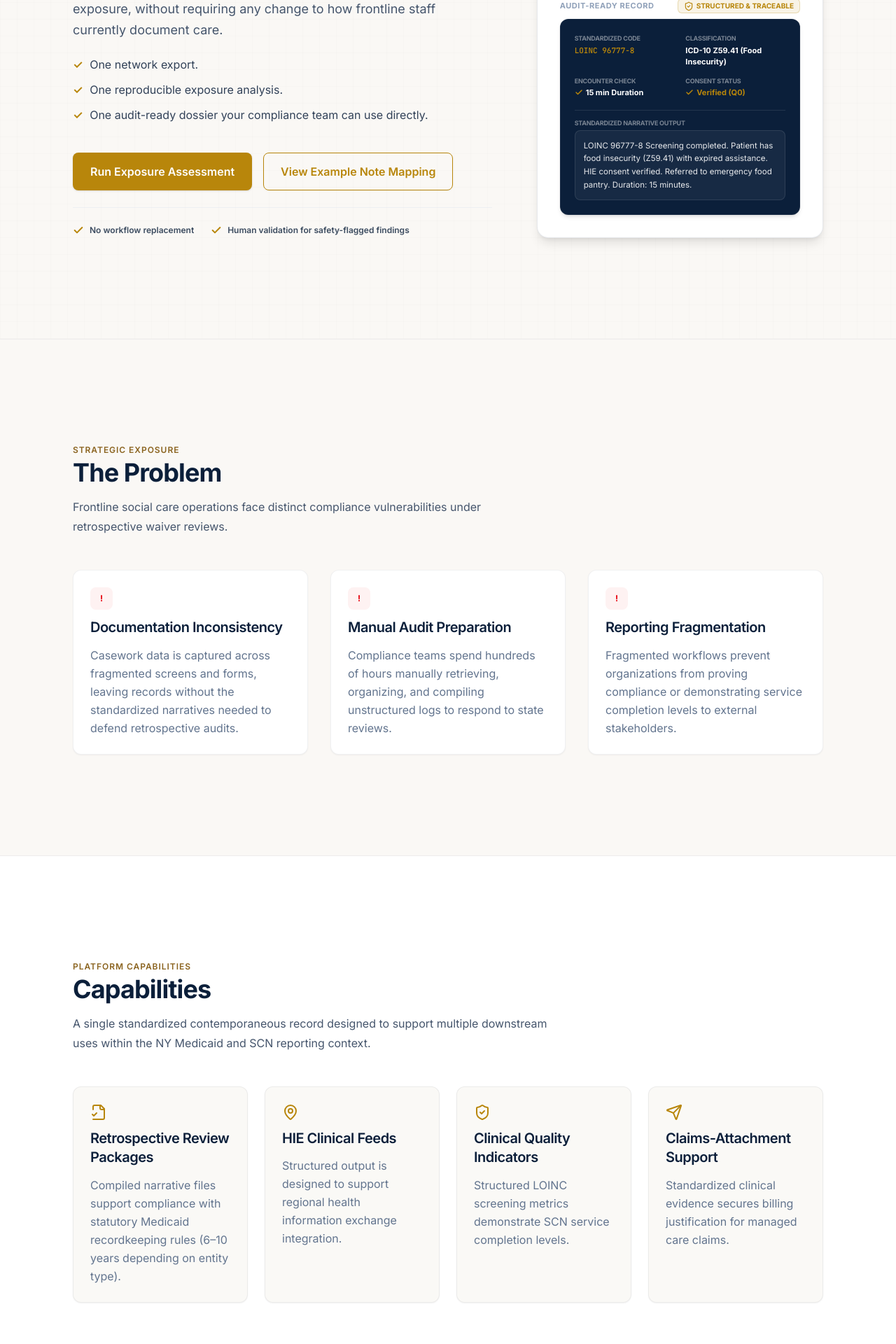
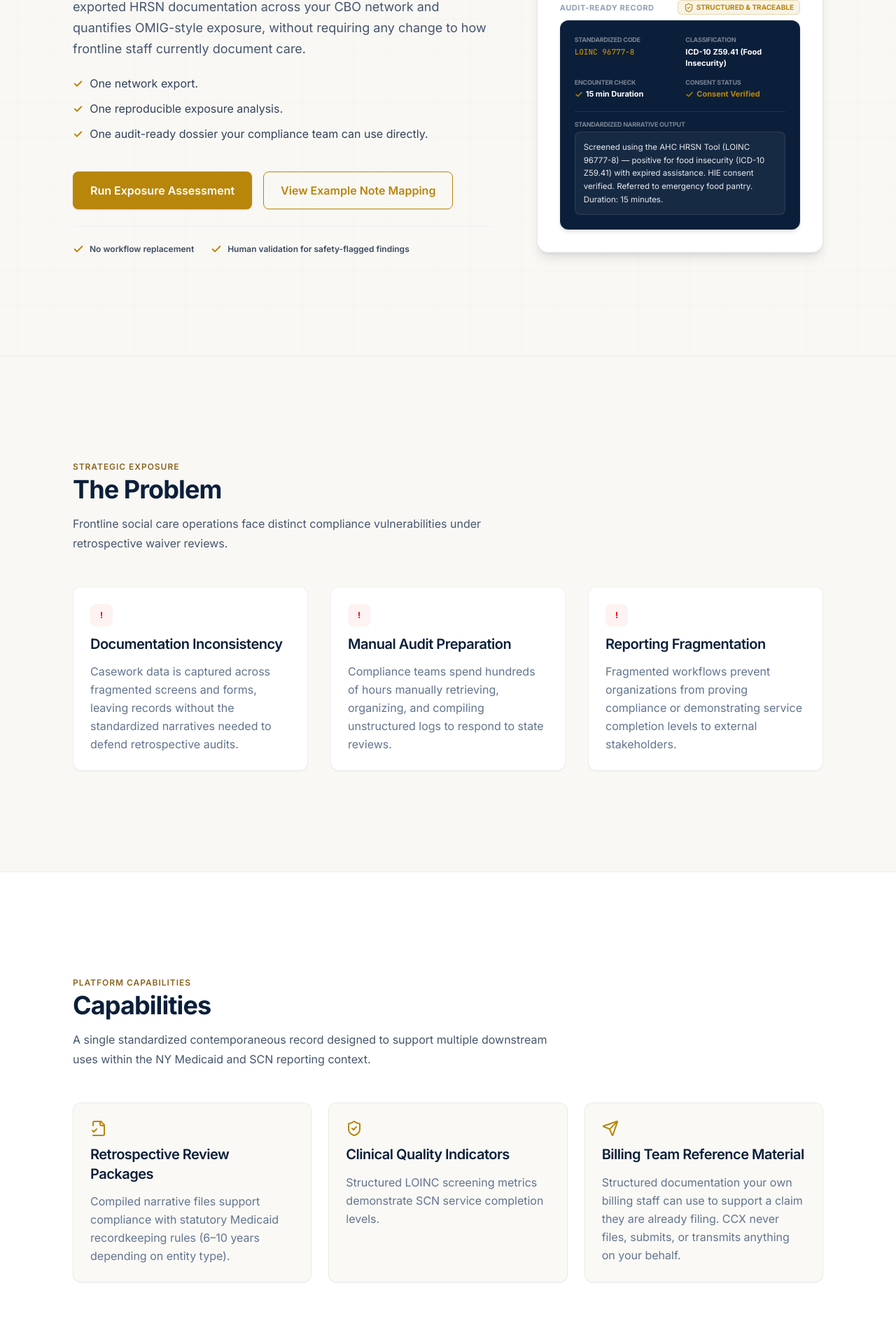
Before and after one commit to Communityclaims/CCXWEBv.1.0, a React (Vite) app: page / in a window 1280 px wide. Shown: the part 520-2440 px from the top of the page at 70% size. Built offline with nearby package versions, Linux system fonts and the light colour scheme.

Commit message:
refactor: standardize consent terminology and UI labels
Remove "(Q0)" notation to improve clarity across application documentation and UI components. Update standardized narrative output for better clinical precision.

```diff
--- a/src/App.tsx
+++ b/src/App.tsx
@@ -51,7 +51,7 @@ const PILOT_SCENARIO_PRESETS: PilotScenarioPreset[] = [
     riskLevel: 'HIGH',
     gaps: [
       'Missing explicit ICD-10 SDOH classification codes (e.g., Z59.41 Food Insecurity).',
-      'Missing contemporaneous digital member consent verification (Question 0).',
+      'Missing contemporaneous digital member consent verification.',
       'Lacks structured screening questionnaire references (e.g., LOINC 96777-8).',
       'Lacks secure proof of contemporaneous signature and entry-day lock.'
     ],
@@ -67,7 +67,7 @@ const PILOT_SCENARIO_PRESETS: PilotScenarioPreset[] = [
     riskLevel: 'MODERATE',
     gaps: [
       'Missing documented encounter duration exceeding the clinical billing threshold.',
-      'Missing explicit contemporaneous member consent verification (Question 0).',
+      'Missing explicit contemporaneous member consent verification.',
       'Checklist entries lack corroborating clinical-narrative description required for retrospective audit defense.'
     ],
     correctiveAction: 'During retrospective review, CCX flags the missing duration and consent documentation, structures the housing-asthma correlation from the available narrative, and produces a reviewed, evidence-referenced finding the organization\'s compliance team can act on before their next OMIG review.'
@@ -78,7 +78,7 @@ const PILOT_SCENARIO_PRESETS: PilotScenarioPreset[] = [
     badge: 'Low Risk Compliant',
     badgeColor: 'bg-gold/10 text-gold border-gold/20',
     description: 'A complete, standards-compliant record identified during retrospective review, validated, and securely sealed with a reproducible audit trail.',
-    rawNote: 'LOINC 96780-2 Screening completed. Patient has specialized transport barriers. ICD-10 Z59.48. Checked HIE. Consent verified (Question 0). Duration: 15 mins.',
+    rawNote: 'LOINC 96780-2 Screening completed. Patient has specialized transport barriers. ICD-10 Z59.48. Checked HIE. Consent verified. Duration: 15 mins.',
     riskLevel: 'LOW',
     gaps: [
       'None. Record is structured to align with current OMIG Audit Handbook guidance, billing compliance requirements, and applicable 6-to-10-year record retention mandates.'
@@ -108,8 +108,8 @@ const PROOF_SCENARIOS: ProofScenario[] = [
     structured: {
       zCode: 'Z59.41 (Food insecurity)',
       duration: '12 Minutes (Exceeds clinical billing threshold)',
-      narrative: 'LOINC 96777-8 Screening completed. Patient presents with acute nutritional deficit due to expired SNAP assistance and physical geographic food desert. Dispatched emergency referral to local pantry.',
-      consent: 'Verified (Question 0 - Contemporaneous Patient Sign-off)'
+      narrative: 'Screened using the AHC HRSN Tool (LOINC 96777-8) — positive for food insecurity (ICD-10 Z59.41). Patient presents with acute nutritional deficit due to expired SNAP assistance and physical geographic food desert. Dispatched emergency referral to local pantry.',
+      consent: 'Verified (Contemporaneous Patient Sign-off)'
     }
   },
   {
@@ -120,7 +120,7 @@ const PROOF_SCENARIOS: ProofScenario[] = [
       zCode: 'Z59.1 (Inadequate housing)',
       duration: '18 Minutes (Exceeds clinical billing threshold)',
       narrative: 'LOINC 97023-6 Screening completed. Patient reports mold exposure and structural water damage. Documented direct correlation with pediatric asthma exacerbation. Handed off to legal advocate.',
-      consent: 'Verified (Question 0 - Contemporaneous Patient Sign-off)'
+      consent: 'Verified (Contemporaneous Patient Sign-off)'
     }
   },
   {
@@ -131,7 +131,7 @@ const PROOF_SCENARIOS: ProofScenario[] = [
       zCode: 'Z59.48 (Transportation barriers)',
       duration: '10 Minutes (Exceeds clinical billing threshold)',
       narrative: 'LOINC 96780-2 Screening completed. Patient has specialized accessibility needs (wheelchair) and is isolated by municipal transit reductions. Initiated enrollment with specialized transport van.',
-      consent: 'Verified (Question 0 - Contemporaneous Patient Sign-off)'
+      consent: 'Verified (Contemporaneous Patient Sign-off)'
     }
   }
 ];
@@ -148,7 +148,7 @@ const FAQ_ITEMS: FAQItem[] = [
   },
   {
     question: "How long does implementation take?",
-    answer: "Because CCX does not require any workflow redesign or 'rip-and-replace' deployment, implementation is designed to avoid workflow redesign. CCX is designed to connect to your existing systems using standard OAuth and HL7 standards."
+    answer: "Because CCX does not require any workflow redesign or 'rip-and-replace' deployment, implementation is designed to avoid workflow redesign. CCX is designed to connect to your existing systems."
   },
   {
     question: "Does this require frontline staff or CBO caseworkers to learn a new tool?",
@@ -160,7 +160,7 @@ const FAQ_ITEMS: FAQItem[] = [
   },
   {
     question: "How are CCX implementation fees funded?",
-    answer: "CBO capacity-building funds under the NYHER 1115 Waiver are restricted to not-for-profit 501(c)(3)/501(c)(4) organizations and are not available to for-profit vendors like CCX. Pilot engagements are typically structured as a compliance and process-improvement service funded from an SCN Lead Entity's own administrative and operations budget, not a software license paid from CBO capacity-building funds."
+    answer: "Flat-fee, always — never a percentage of claims billed or collected, which New York regulation (18 NYCRR 504.9(a)(1)) prohibits for services like this."
   }
 ];
 
@@ -333,7 +333,7 @@ export default function App() {
           score: 34,
           gaps: [
             `Detected unstructured formatting in approximately 84% of rows inside "${uploadedFileName}".`,
-            'Missing explicit contemporaneous patient consent (Question 0) in 72% of entries.',
+            'Missing explicit contemporaneous patient consent in 72% of entries.',
             'Incomplete encounter duration logs (failing the 8-minute clinical billing threshold) in 41% of records.',
             'System discrepancy: Checklist checkboxes lack supporting human clinical-narrative notes required for retrospective audits.'
           ],
@@ -476,7 +476,7 @@ export default function App() {
               </h1>
 
               <p className="text-[18px] font-normal text-slate-600 leading-[30px] max-w-[640px] mt-6">
-                OMIG's own April 2025 training materials name incomplete audit documentation as one of the most frequently identified issues in current compliance reviews. Community Claims Exchange (CCX) closes that exact gap: it retrospectively audits exported HRSN documentation across your CBO network and quantifies OMIG-style exposure, without requiring any change to how frontline staff currently document care.
+                OMIG's 2026 Work Plan doubles Compliance Program Reviews and extends the review window from three months to twelve. Under OMIG's current regulations, having an effective compliance program is a condition of payment, not paperwork. Community Claims Exchange (CCX) closes that exact gap: it retrospectively audits exported HRSN documentation across your CBO network and quantifies OMIG-style exposure, without requiring any change to how frontline staff currently document care.
               </p>
 
               {/* THREE CLINICAL BULLET STATEMENTS */}
@@ -595,8 +595,8 @@ export default function App() {
             </p>
           </div>
 
-          {/* 4-Column Enterprise Grid */}
-          <div className="grid grid-cols-1 md:grid-cols-2 lg:grid-cols-4 gap-6">
+          {/* 3-Column Enterprise Grid */}
+          <div className="grid grid-cols-1 md:grid-cols-3 gap-6">
             {/* Card 1 */}
             <div className="bg-[#FAF9F6] p-6 rounded-xl border border-[#0F172A]/[0.06] shadow-xs space-y-3 flex flex-col justify-between hover:border-gold/30 transition-colors">
               <div className="space-y-3">
@@ -611,17 +611,6 @@ export default function App() {
             {/* Card 2 */}
             <div className="bg-[#FAF9F6] p-6 rounded-xl border border-[#0F172A]/[0.06] shadow-xs space-y-3 flex flex-col justify-between hover:border-gold/30 transition-colors">
               <div className="space-y-3">
-                <MapPin className="w-6 h-6 text-gold" />
-                <h3 className="font-sans font-semibold text-[20px] text-navy tracking-tight leading-snug">HIE Clinical Feeds</h3>
-                <p className="text-[16px] font-normal text-slate-500 leading-[26px]">
-                  Structured output is designed to support regional health information exchange integration.
-                </p>
-              </div>
-            </div>
-
-            {/* Card 3 */}
-            <div className="bg-[#FAF9F6] p-6 rounded-xl border border-[#0F172A]/[0.06] shadow-xs space-y-3 flex flex-col justify-between hover:border-gold/30 transition-colors">
-              <div className="space-y-3">
                 <ShieldCheck className="w-6 h-6 text-gold" />
                 <h3 className="font-sans font-semibold text-[20px] text-navy tracking-tight leading-snug">Clinical Quality Indicators</h3>
                 <p className="text-[16px] font-normal text-slate-500 leading-[26px]">
@@ -630,13 +619,13 @@ export default function App() {
               </div>
             </div>
 
-            {/* Card 4 */}
+            {/* Card 3 */}
             <div className="bg-[#FAF9F6] p-6 rounded-xl border border-[#0F172A]/[0.06] shadow-xs space-y-3 flex flex-col justify-between hover:border-gold/30 transition-colors">
               <div className="space-y-3">
                 <Send className="w-6 h-6 text-gold" />
-                <h3 className="font-sans font-semibold text-[20px] text-navy tracking-tight leading-snug">Claims-Attachment Support</h3>
+                <h3 className="font-sans font-semibold text-[20px] text-navy tracking-tight leading-snug">Billing Team Reference Material</h3>
                 <p className="text-[16px] font-normal text-slate-500 leading-[26px]">
-                  Standardized clinical evidence secures billing justification for managed care claims.
+                  Structured documentation your own billing staff can use to support a claim they are already filing. CCX never files, submits, or transmits anything on your behalf.
                 </p>
               </div>
             </div>
@@ -753,7 +742,7 @@ export default function App() {
 
                     <div>
                       <span className="block text-[8.5px] font-sans font-bold text-white/45 uppercase tracking-wide mb-1">
-                        Consent Log (Question 0)
+                        Consent Verified
                       </span>
                       <p className="font-sans text-gold text-xs font-bold">
                         {currentScenario.structured.consent}
@@ -1227,7 +1216,7 @@ export default function App() {
                 <span className="text-[10px] font-sans font-bold text-gold uppercase tracking-wider block">CIO &amp; IT Director</span>
                 <h3 className="font-sans font-semibold text-[20px] text-navy tracking-tight leading-snug">Minimal Integration Footprint</h3>
                 <p className="text-[16px] font-normal text-slate-500 leading-[26px]">
-                  Designed to integrate asynchronously through read-only HL7 and FHIR feeds without changing your existing EHR setups.
+                  Designed to integrate asynchronously without changing your existing EHR setups.
                 </p>
               </div>
               <div className="pt-3 border-t border-navy/[0.04] mt-3 flex items-center gap-2 text-[10px] font-semibold text-gold">
@@ -1407,7 +1396,7 @@ export default function App() {
                         )}
                       </button>
                        <p className="text-[10px] text-slate-400 mt-3 leading-relaxed">
-                        <strong>Disclaimer:</strong> This assessment tool and its results are for advisory, simulation, and informational purposes only. Uploaded data is processed locally in your browser. Absolutely no Protected Health Information (PHI) should be uploaded. CCX is not a certified auditing agency, has no formal association with the FDA, and is not certified by OMIG. Use of this tool does not guarantee Medicaid reimbursement, 100% compliance, or protection from retroactive audits. All presets and uploads are fictionalized for training and demonstration.
+                        <strong>Disclaimer:</strong> This assessment tool and its results are for advisory, simulation, and informational purposes only. Uploaded data is processed locally in your browser. Absolutely no Protected Health Information (PHI) should be uploaded. CCX is not a certified auditing agency and is not certified by OMIG. Use of this tool does not guarantee Medicaid reimbursement, 100% compliance, or protection from retroactive audits. All presets and uploads are fictionalized for training and demonstration.
                       </p>
                     </div>
                   </form>
@@ -1599,7 +1588,7 @@ export default function App() {
               Request an Exposure Assessment
             </h2>
             <p className="text-[16px] font-normal text-slate-600 leading-[28px]">
-              Request a no-cost sample exposure analysis on de-identified data from your own network — no commitment required. It is calculated using the same OMIG extrapolation methodology upheld by New York courts; a comparable 150-claim sample produced a $1,102,553 recovery in 2021 (Matter of Fast Help Ambulette).
+              Request a no-cost sample exposure analysis on de-identified data from your own network — no commitment required. In one comparable case (Matter of Fast Help Ambulette, Inc. v. NYS DOH, 2021), a 150-claim audit sample led to a full-universe extrapolated recovery under the same methodology OMIG uses today.
             </p>
           </div>
 
--- a/src/components/HeroRecord.tsx
+++ b/src/components/HeroRecord.tsx
@@ -65,7 +65,7 @@ export default function HeroRecord() {
                 <span className="text-white/45 block text-[9px] uppercase font-bold tracking-tight">Consent Status</span>
                 <span className="text-gold font-bold flex items-center gap-1 mt-0.5">
                   <Check className="w-3 h-3 text-gold stroke-[3px]" />
-                  Verified (Q0)
+                  Consent Verified
                 </span>
               </div>
             </div>
@@ -73,7 +73,7 @@ export default function HeroRecord() {
             <div className="pt-3 border-t border-white/10 text-xs">
               <span className="text-white/45 block text-[9px] uppercase font-bold tracking-tight mb-1">Standardized Narrative Output</span>
               <p className="font-sans text-[11.5px] text-white/90 leading-relaxed bg-white/5 p-3 rounded-lg border border-white/10">
-                LOINC 96777-8 Screening completed. Patient has food insecurity (Z59.41) with expired assistance. HIE consent verified. Referred to emergency food pantry. Duration: 15 minutes.
+                Screened using the AHC HRSN Tool (LOINC 96777-8) — positive for food insecurity (ICD-10 Z59.41) with expired assistance. HIE consent verified. Referred to emergency food pantry. Duration: 15 minutes.
               </p>
             </div>
           </div>
```
